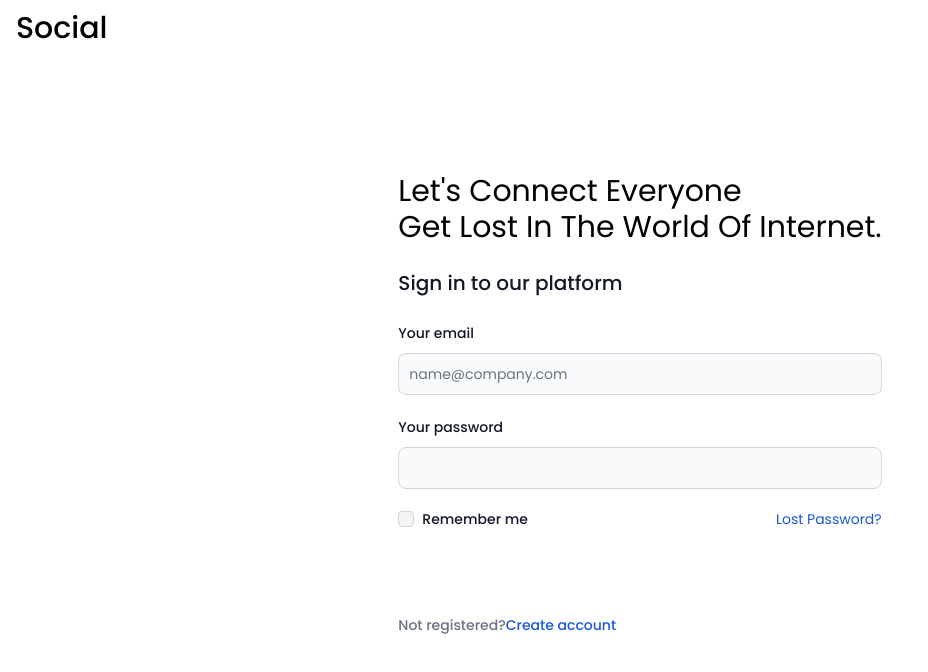
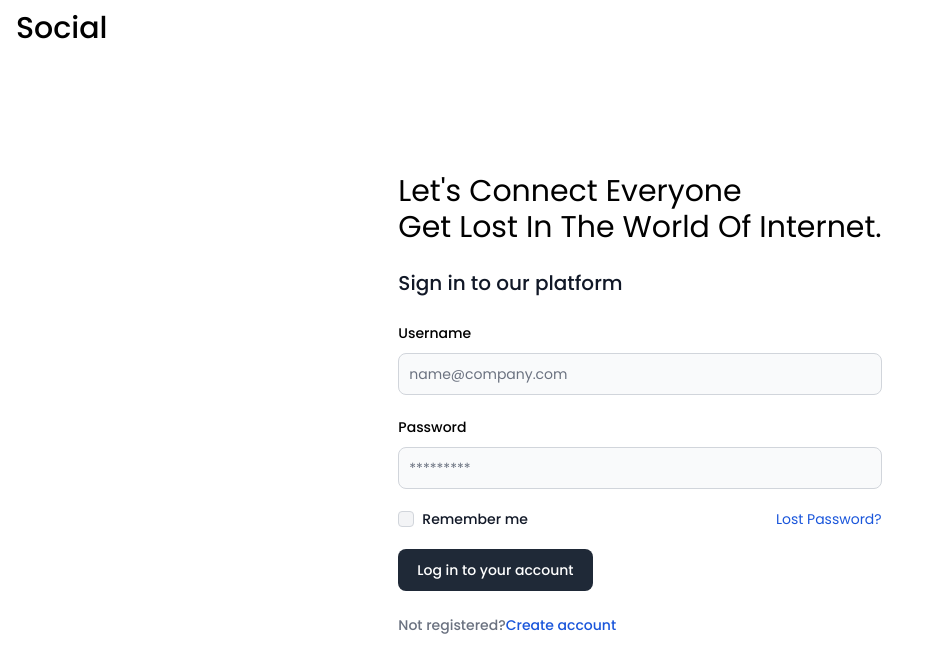
Before and after one commit to iambinod27/social, a React (Vite) app: page /login in a window 1280 px wide. Shown: the top 672 px of the page, without its empty margins (0-928 px from the left). Built offline with nearby package versions, Linux system fonts and the light colour scheme.

Commit message:
feat : added

```diff
--- a/package.json
+++ b/package.json
@@ -13,11 +13,13 @@
     "axios": "^1.3.5",
     "flowbite": "^1.6.4",
     "flowbite-react": "^0.4.2",
+    "formik": "^2.2.9",
     "react": "^18.2.0",
     "react-dom": "^18.2.0",
     "react-icons": "^4.8.0",
     "react-redux": "^8.0.5",
-    "react-router-dom": "^6.9.0"
+    "react-router-dom": "^6.9.0",
+    "yup": "^1.1.1"
   },
   "devDependencies": {
     "@types/react": "^18.0.28",
--- a/src/main.jsx
+++ b/src/main.jsx
@@ -3,11 +3,15 @@ import ReactDOM from "react-dom/client";
 import { BrowserRouter } from "react-router-dom";
 import App from "./App";
 import "./index.css";
+import { Provider } from "react-redux";
+import store from "./store/store";
 
 ReactDOM.createRoot(document.getElementById("root")).render(
   <div className="font-poppins">
-    <BrowserRouter>
-      <App />
-    </BrowserRouter>
+    <Provider store={store}>
+      <BrowserRouter>
+        <App />
+      </BrowserRouter>
+    </Provider>
   </div>
 );
--- a/src/pages/Login.jsx
+++ b/src/pages/Login.jsx
@@ -1,7 +1,34 @@
 import { Button, Checkbox, Label, Navbar, TextInput } from "flowbite-react";
+import { useFormik } from "formik";
+import { useDispatch } from "react-redux";
 import { Link } from "react-router-dom";
+import * as Yup from "yup";
+import { login } from "../store/actions/auth/authActions";
 
 const Login = () => {
+  const dispatch = useDispatch();
+
+  const formik = useFormik({
+    initialValues: {
+      username: "",
+      password: "",
+    },
+
+    validationSchema: Yup.object({
+      username: Yup.string()
+        .max(20, "username must be 20 characters or less.")
+        .required("Username is required."),
+
+      password: Yup.string().required("Password is required"),
+    }),
+
+    onSubmit: (values) => {
+      console.log(values);
+
+      dispatch(login(values));
+    },
+  });
+
   return (
     <>
       <Navbar className="!h-[0.5rem]">
@@ -18,22 +45,60 @@ const Login = () => {
           <h3 className="text-xl font-medium text-gray-900 dark:text-white">
             Sign in to our platform
           </h3>
-          <form className="space-y-5">
+          <form className="space-y-5" onSubmit={formik.handleSubmit}>
             <div>
               <div className="mb-2 block">
-                <Label htmlFor="email" value="Your email" />
+                <Label
+                  htmlFor="username"
+                  value={
+                    formik.touched.username && formik.errors.username
+                      ? formik.errors.username
+                      : "Username"
+                  }
+                  className={`${
+                    formik.touched.username && formik.errors.username
+                      ? "text-red-700"
+                      : "text-black"
+                  }`}
+                />
               </div>
               <TextInput
-                id="email"
+                id="username"
+                name="username"
+                type="text"
                 placeholder="name@company.com"
                 required={true}
+                value={formik.values.username}
+                onChange={formik.handleChange}
+                onBlur={formik.handleBlur}
               />
             </div>
             <div>
               <div className="mb-2 block">
-                <Label htmlFor="password" value="Your password" />
+                <Label
+                  htmlFor="password1"
+                  value={
+                    formik.touched.password && formik.errors.password
+                      ? formik.errors.password
+                      : "Password"
+                  }
+                  className={`${
+                    formik.touched.password && formik.errors.password
+                      ? "text-red-700"
+                      : "text-black"
+                  }`}
+                />
               </div>
-              <TextInput id="password" type="password" required={true} />
+              <TextInput
+                id="password"
+                type="password"
+                name="password"
+                required={true}
+                placeholder="*********"
+                value={formik.values.password}
+                onChange={formik.handleChange}
+                onBlur={formik.handleBlur}
+              />
             </div>
             <div className="flex justify-between">
               <div className="flex items-center gap-2">
@@ -48,7 +113,9 @@ const Login = () => {
               </a>
             </div>
             <div className="w-full">
-              <Button>Log in to your account</Button>
+              <Button color="dark" type="submit">
+                Log in to your account
+              </Button>
             </div>
           </form>
           <div className="text-sm font-medium text-gray-500 dark:text-gray-300">
--- /dev/null
+++ b/src/store/actions/auth/authActions.jsx
@@ -0,0 +1,39 @@
+import { createAsyncThunk } from "@reduxjs/toolkit";
+import socialAxios from "../../../axios/axios";
+
+export const register = createAsyncThunk(
+  "auth/register",
+  async (payload, thunkAPI) => {
+    try {
+      const response = await socialAxios.post("/auth/register/", payload, {
+        headers: {
+          "content-type": "application/json",
+        },
+      });
+
+      const data = await response.data;
+      return data;
+    } catch (error) {
+      return thunkAPI.rejectWithValue(error.message);
+    }
+  }
+);
+
+export const login = createAsyncThunk(
+  "auth/login",
+  async (payload, thunkAPI) => {
+    try {
+      const res = await socialAxios.post("/auth/login/", payload, {
+        headers: {
+          Accept: "application/json",
+          "Content-Type": "application/json",
+        },
+      });
+
+      const data = await res.data;
+      return data;
+    } catch (error) {
+      return thunkAPI.rejectWithValue(error.message);
+    }
+  }
+);
--- /dev/null
+++ b/src/store/features/auth/authSlice.jsx
@@ -0,0 +1,37 @@
+import { createSlice } from "@reduxjs/toolkit";
+import { login, register } from "../../actions/auth/authActions";
+
+const initialState = {
+  access_token: null,
+  isLoading: true,
+};
+
+const authSlice = createSlice({
+  name: "auth",
+  initialState,
+  reducers: {},
+  extraReducers: {
+    [register.pending]: (state) => {
+      state.isLoading = true;
+    },
+    [register.fulfilled]: (state, { payload }) => {
+      state.isLoading = false;
+    },
+    [register.rejected]: (state, { payload }) => {
+      state.isLoading = true;
+    },
+    [login.pending]: (state) => {
+      state.isLoading = true;
+    },
+    [login.fulfilled]: (state, { payload }) => {
+      state.isLoading = false;
+    },
+    [login.rejected]: (state, { payload }) => {
+      state.isLoading = true;
+    },
+  },
+});
+
+export const {} = authSlice.actions;
+
+export default authSlice.reducer;
--- a/src/store/store.jsx
+++ b/src/store/store.jsx
@@ -1,5 +1,10 @@
 import { configureStore } from "@reduxjs/toolkit";
+import authReducer from "./features/auth/authSlice";
 
-export default configureStore({
-  reducer: {},
+const store = configureStore({
+  reducer: {
+    auth: authReducer,
+  },
 });
+
+export default store;
```
Also changed, not shown: 1 other file (tests, documents, lock files or other folders).
